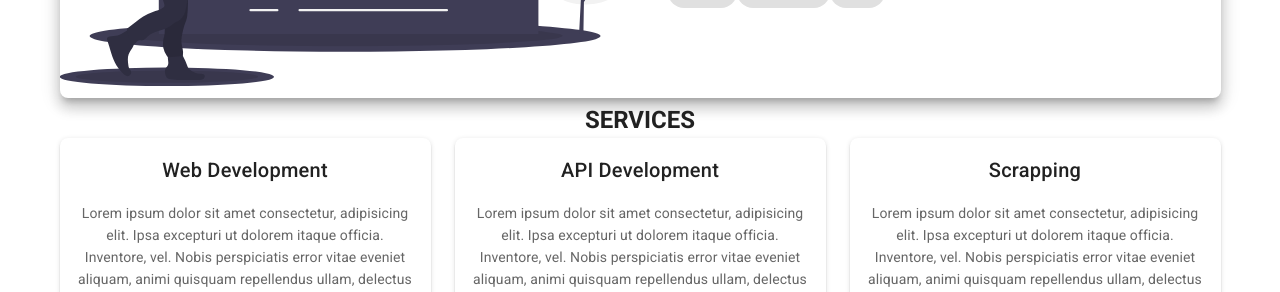
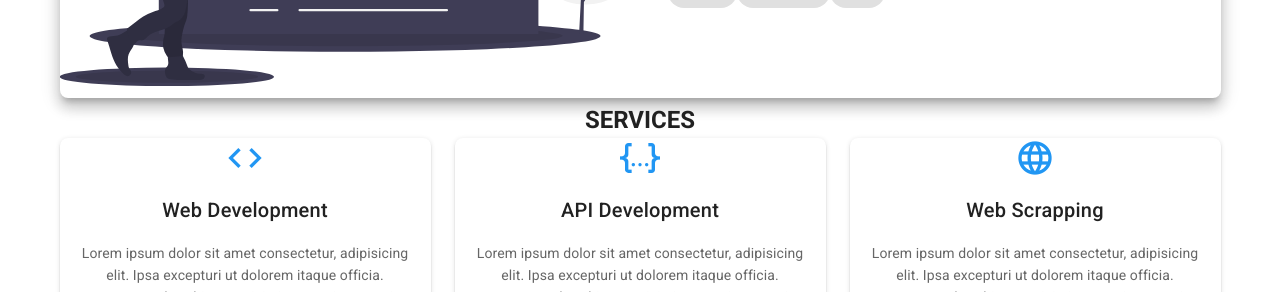
Before and after one commit to ignatius-mbugua/ignatius-mbugua.github.io, a Vue app: page / in a window 1280 px wide. Shown: the part 900-1192 px from the top of the page. Built offline with nearby package versions, Linux system fonts and the light colour scheme.

Commit message:
add icons

```diff
--- a/src/components/Services.vue
+++ b/src/components/Services.vue
@@ -5,6 +5,7 @@
       <!-- Services -->
       <v-col cols="12" sm="12" md="4">
         <v-card class="rounded-lg">
+          <v-icon x-large color="blue"> mdi-code-tags</v-icon>
           <v-card-title class="justify-center">
             Web Development
           </v-card-title>
@@ -16,8 +17,9 @@
           </v-card-text>
         </v-card>
       </v-col>
-      <v-col cols="12" sm="12" md="4" class="text-center">
+      <v-col cols="12" sm="12" md="4">
         <v-card class="rounded-lg">
+          <v-icon x-large color="blue"> mdi-code-json</v-icon>
           <v-card-title class="justify-center">
             API Development
           </v-card-title>
@@ -29,10 +31,11 @@
           </v-card-text>
         </v-card>
       </v-col>
-      <v-col cols="12" sm="12" md="4" class="text-center">
+      <v-col cols="12" sm="12" md="4">
         <v-card class="rounded-lg">
+          <v-icon x-large color="blue"> mdi-web</v-icon>
           <v-card-title class="justify-center">
-            Scrapping
+            Web Scrapping
           </v-card-title>
           <v-card-text>
             Lorem ipsum dolor sit amet consectetur, adipisicing elit. Ipsa
```
